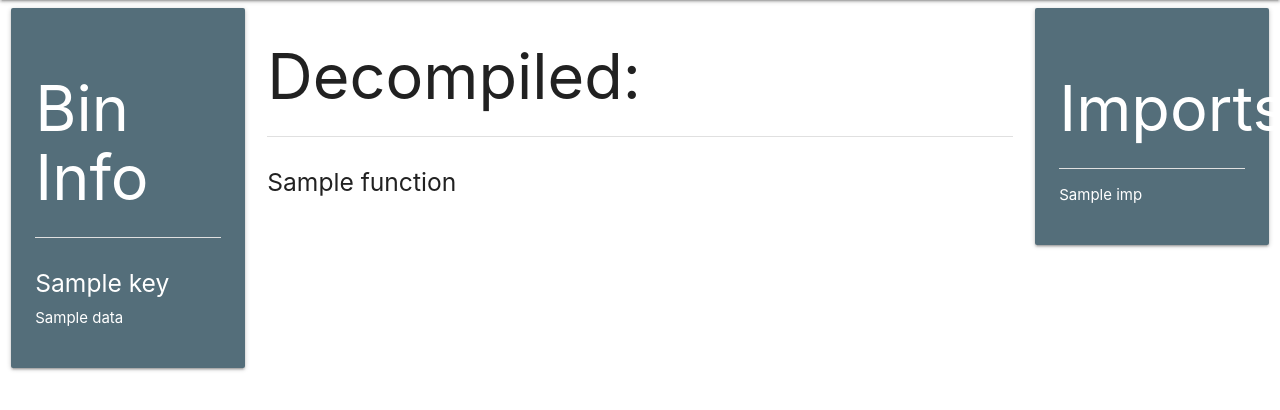
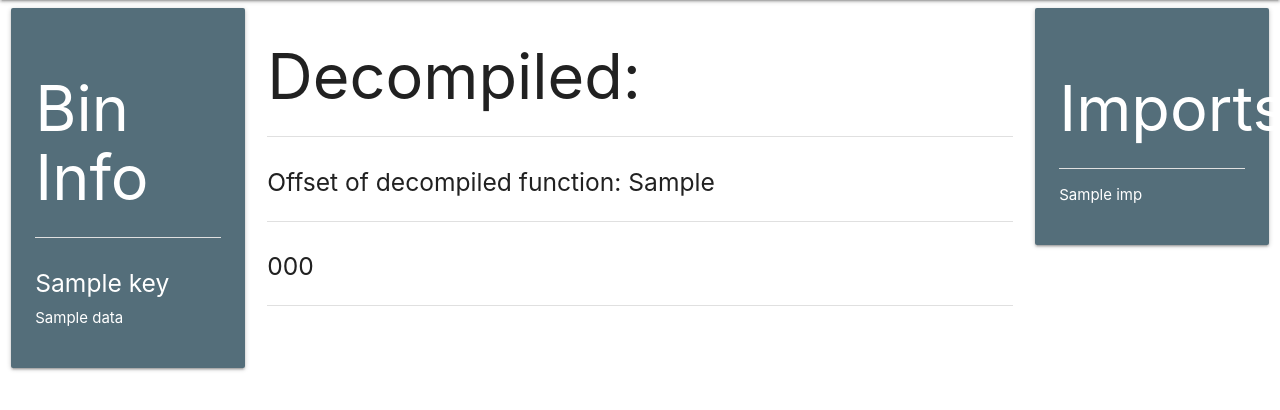
Before and after one commit to TheBestUser1/License, a Django app: template PeMelf/PeMelf_Web/main/templates/main/report.html in a window 1280 px wide. Shown: the part 64-474 px from the top of the page. Run offline with Django 3.2, Linux system fonts and the light colour scheme; the template is opened without the code that fills it: most values are stand-ins (such as "Sample title", 1, 10 or a date in 2020).

Commit message:
Done with rendering the decompiled function in browser

```diff
--- a/PeMelf/PeMelf_Web/main/templates/main/report.html
+++ b/PeMelf/PeMelf_Web/main/templates/main/report.html
@@ -27,11 +27,19 @@
 
           <div class="divider"></div>
           <div class="section">
-            <h5>{{f}}</h5>
-
+            <h5>Offset of decompiled function: {{f.function_offset}}</h5>
+          </div>
+          <div class="divider"></div>
+          <div class="section">
+            {% autoescape on %}
+            <h5>{{f.code | linebreaksbr }}</h5>
+            {% endautoescape %}
             </div>
 
       {% endfor %}
+      <div class="divider"></div>
+
+
 
 {% else %}
       <h1>Results:</h1>
--- a/PeMelf/PeMelf_Web/scripts/common_unpacker.py
+++ b/PeMelf/PeMelf_Web/scripts/common_unpacker.py
@@ -76,7 +76,7 @@ def find_bin(r2,dissasembly_functions):
             #breakpoint()                        #passed to that function here I should check for that dictionary to do the magic
             if f_refs is None:
                 continue
-            breakpoint()
+
             dissasembly_functions['function'].append(proc_f(f_refs,r_obj))
 
         except:
```
Also changed, not shown: PeMelf/PeMelf_Web/db.sqlite3.
